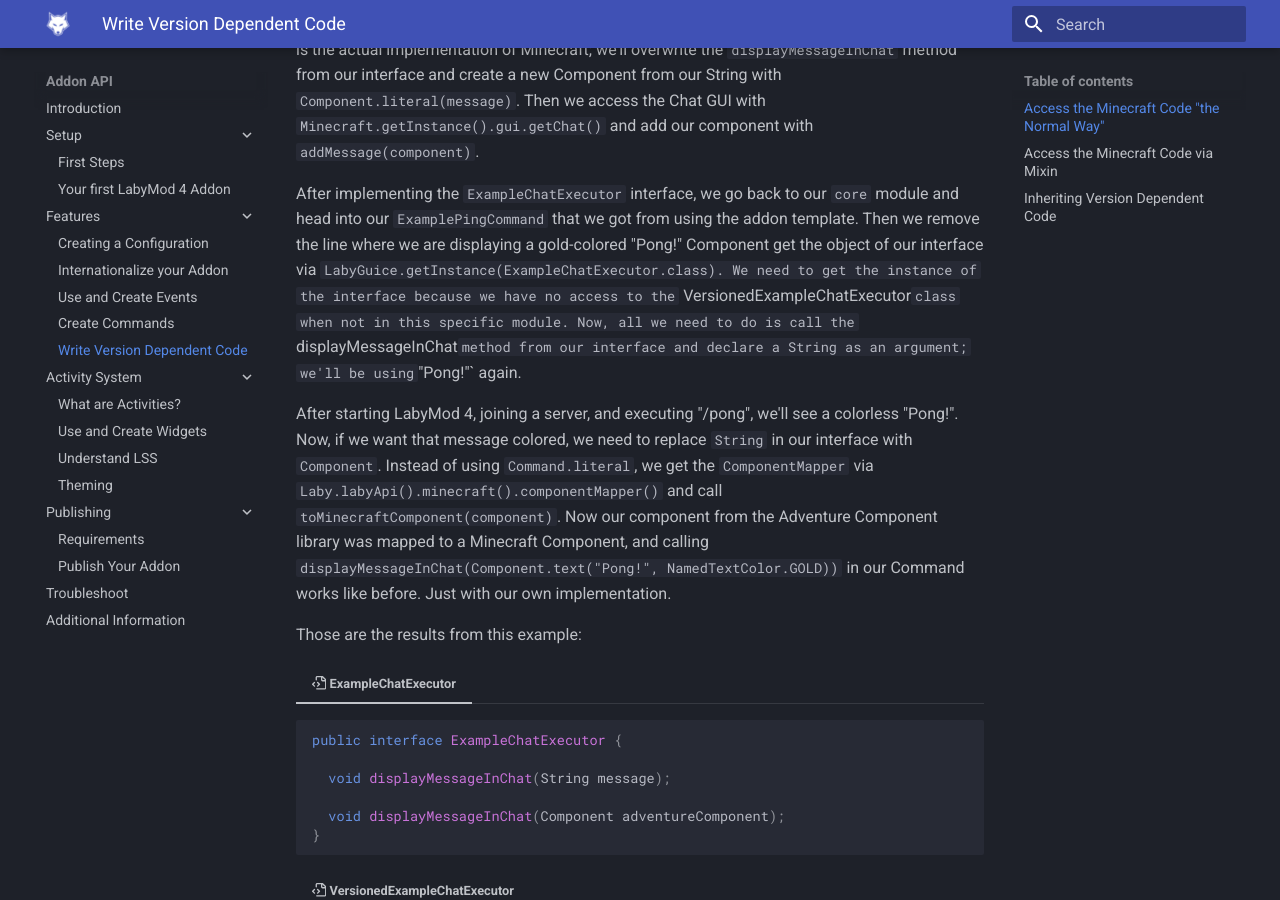
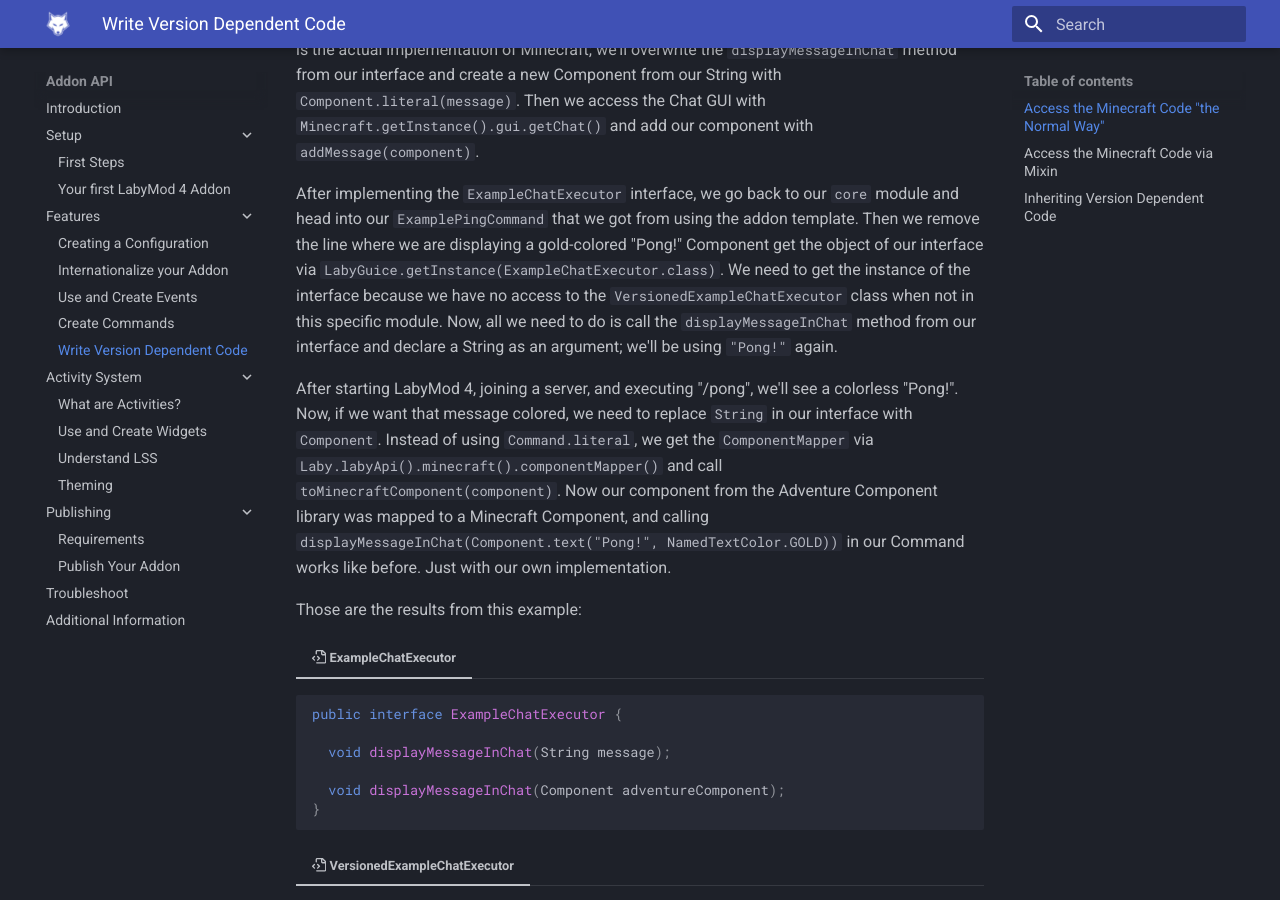
Before and after one commit to LabyMod/labymod4-api-wiki, an MkDocs documentation site: the page built from docs/pages/addon/features/version-dependent.md, in a window 1280 px wide and 900 px high, scrolled down 1188 px. Built offline with MkDocs 1.6.1 and Material for MkDocs 9.7.7, drawn with Linux system fonts in a browser that asks for light colours.

Commit message:
Fixed wrong code ` markdown

```diff
--- a/docs/pages/addon/features/version-dependent.md
+++ b/docs/pages/addon/features/version-dependent.md
@@ -38,9 +38,7 @@
 After implementing the `ExampleChatExecutor` interface, we go back to our `core` module and head into
 our `ExamplePingCommand` that we got from using the addon template. Then we remove the line where we are displaying a
 gold-colored "Pong!" Component get the object of our interface
-via `LabyGuice.getInstance(ExampleChatExecutor.class). We need to get the instance of the interface because we have no access to the `
-VersionedExampleChatExecutor` class when not in this specific module. Now, all we need to do is call the `
-displayMessageInChat` method from our interface and declare a String as an argument; we'll be using `"Pong!"` again.
+via `LabyGuice.getInstance(ExampleChatExecutor.class)`. We need to get the instance of the interface because we have no access to the `VersionedExampleChatExecutor` class when not in this specific module. Now, all we need to do is call the `displayMessageInChat` method from our interface and declare a String as an argument; we'll be using `"Pong!"` again.
 
 After starting LabyMod 4, joining a server, and executing "/pong", we'll see a colorless "Pong!". Now, if we want that
 message colored, we need to replace `String` in our interface with `Component`. Instead of using `Command.literal`, we
```
